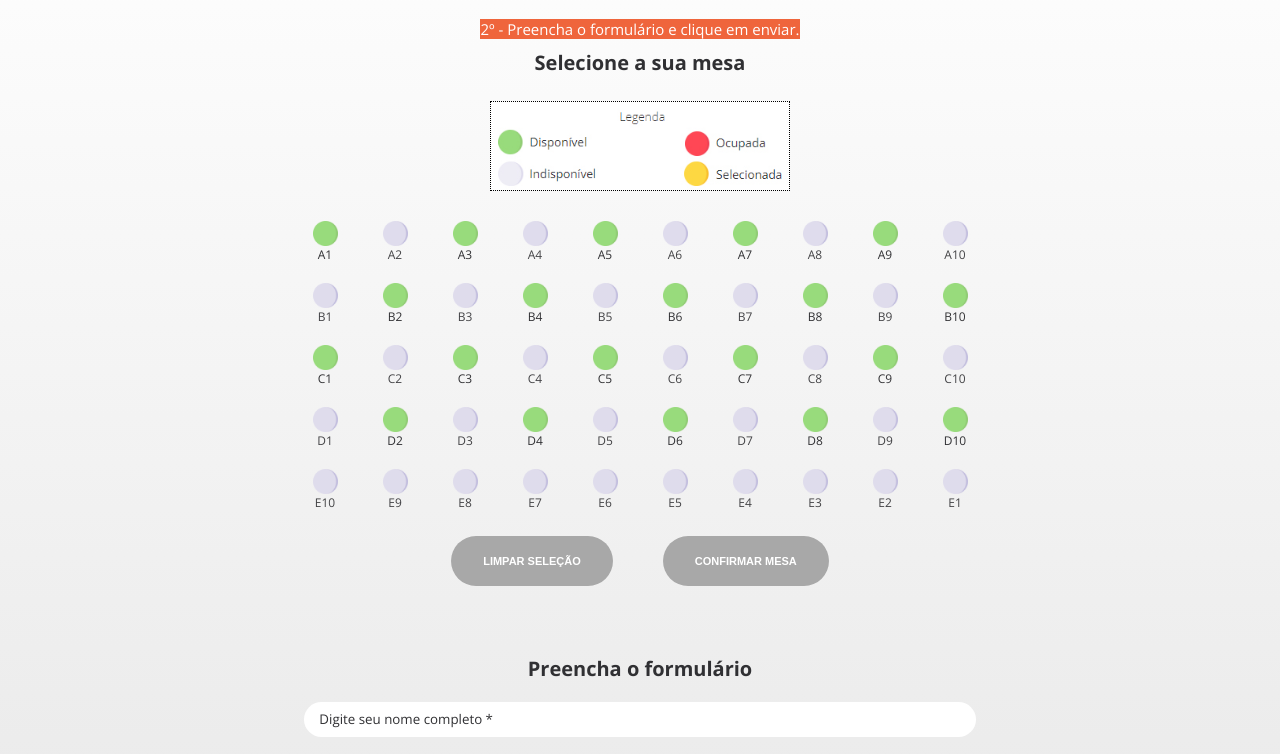
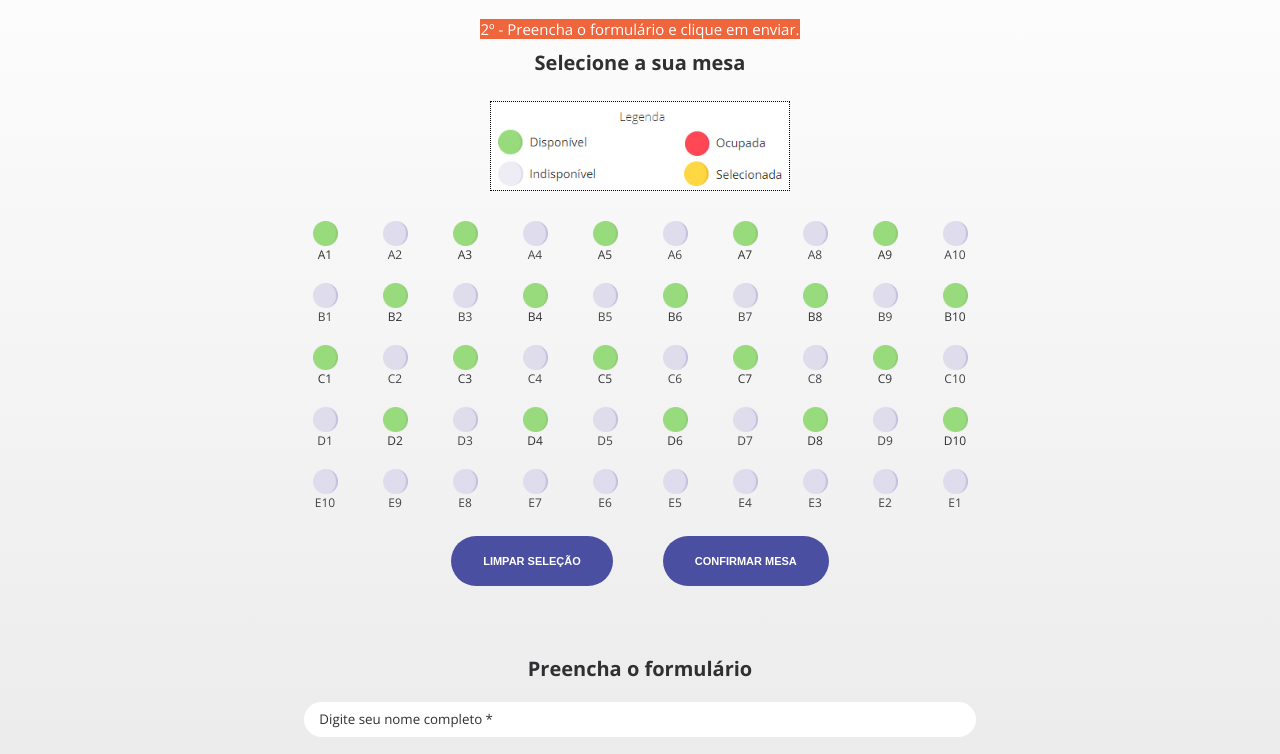
Before and after one commit to gyaninascimento/FCamara-landing-page, a plain HTML site: page index.html in a window 1280 px wide. Shown: the part 1640-2394 px from the top of the page. Drawn offline with nearby package versions, Linux system fonts and the light colour scheme.

Commit message:
color-scheme up

```diff
--- a/style.css
+++ b/style.css
@@ -230,7 +230,6 @@ span {
   color: #4b4fa1;
   white-space: nowrap;
   margin: 0 auto;
-  letter-spacing: 1px;
   text-shadow: 3px 3px 1px #ccc;
   animation: typing 3.5s steps(40, end), blink-caret .75s step-end infinite;
 }
@@ -369,7 +368,7 @@ figcaption {
 
 .btn-clear,
 .btn-reserve {
-  background-color: rgb(168, 168, 168);
+  background-color: #4b4fa1;;
   border: 0;
   border-radius: 25px;
   color: #fff;
```
